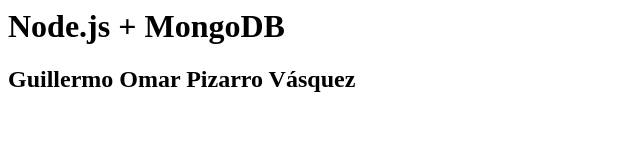
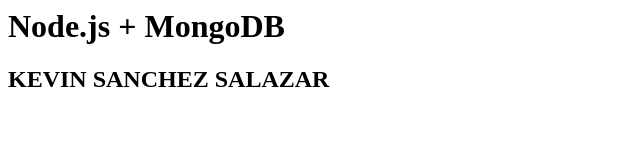
Before and after one commit to kevinsss95/seminario_profesional, a website: page public/index.html in a window 1280 px wide. Shown: the whole page, without its empty margins (0-640 px from the left). Drawn offline with Linux system fonts and the light colour scheme.

Commit message:
actualizacion

```diff
--- a/public/index.html
+++ b/public/index.html
@@ -4,6 +4,6 @@
     </head>
     <body>
         <h1>Node.js + MongoDB</h1>
-        <h2>Guillermo Omar Pizarro Vásquez</h2>
+        <h2>KEVIN SANCHEZ SALAZAR</h2>
     </body>
 </html>
```
